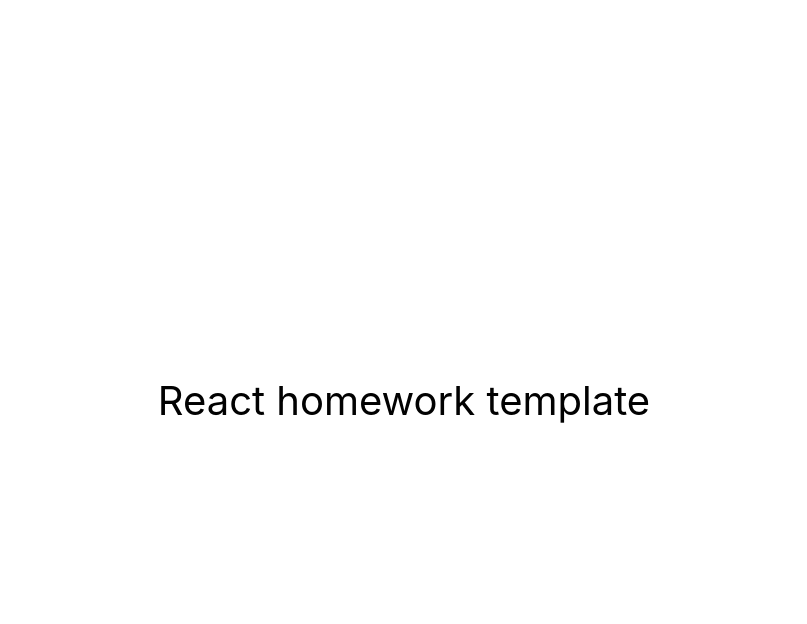
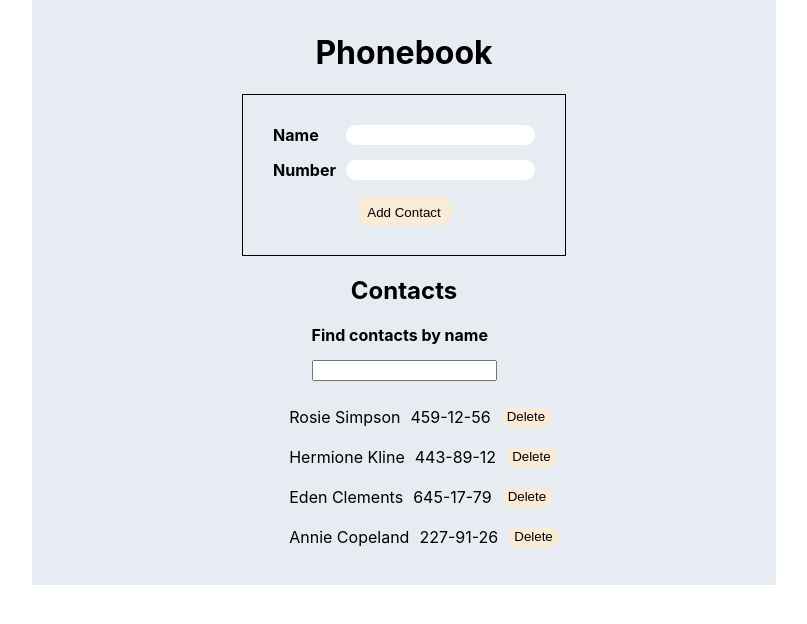
Before and after one commit to andreysulymka/goit-react-hw-06-phonebook, a React (Create React App) app: page / in a window 1280 px wide. Shown: the top 624 px of the page, without its empty margins (236-1043 px from the left). Built offline with nearby package versions, Linux system fonts and the light colour scheme.

Commit message:
add files and create repository

```diff
--- a/package.json
+++ b/package.json
@@ -2,7 +2,7 @@
   "name": "react-homework-template",
   "version": "0.1.0",
   "private": true,
-  "homepage": "https://goitacademy.github.io/react-homework-template/",
+  "homepage": "https://andreysulymka.github.io/goit-react-hw-06-phonebook/",
   "dependencies": {
     "@testing-library/jest-dom": "^5.16.3",
     "@testing-library/react": "^12.1.4",
--- a/src/components/App.jsx
+++ b/src/components/App.jsx
@@ -1,16 +1,71 @@
-export const App = () => {
-  return (
-    <div
-      style={{
-        height: '100vh',
-        display: 'flex',
-        justifyContent: 'center',
-        alignItems: 'center',
-        fontSize: 40,
-        color: '#010101'
-      }}
-    >
-      React homework template
-    </div>
+import { useState, useEffect } from "react";
+import List from "./List/List";
+import ContactEditor from "./ContactEditor/ContactEditor";
+import { nanoid } from 'nanoid';
+import { Filter } from "./Filter/Filter";
+import { Container } from "./App.styled";
+
+export default function App () {
+
+  const [contacts, setContacts] = useState(
+  () => { return JSON.parse(window.localStorage.getItem('contacts')) ?? [
+    { id: 'id-1', name: 'Rosie Simpson', number: '459-12-56' },
+    { id: 'id-2', name: 'Hermione Kline', number: '443-89-12' },
+    { id: 'id-3', name: 'Eden Clements', number: '645-17-79' },
+    { id: 'id-4', name: 'Annie Copeland', number: '227-91-26' },
+  ]});
+
+  const [filter, setFilter] = useState('');
+
+
+  useEffect(() => {
+    localStorage.setItem('contacts', JSON.stringify(contacts));
+  }, [contacts]);
+
+ const addContact = data => {
+  const newUser = {
+    id: nanoid(),
+    name: data.name,
+    number: data.number
+  };
+  const existingContact = contacts.find(
+    element => element.name.toLowerCase() === data.name.toLowerCase()
   );
+  if (existingContact) {
+    window.alert(`${data.name} is already in contacts`);
+    return;
+  }
+  setContacts(prevState => [newUser, ...prevState]);
 };
+
+  const deleteContact = (contactId) => {
+    setContacts(prevState => prevState.filter(contact => contact.id !== contactId))
+  };
+const changeFilter = (e) => {
+    const value = e.currentTarget.value;
+    if (value === undefined) {
+      setFilter('');
+    } else {
+      setFilter(value);
+    }
+  };
+
+  const getVisibleContacts = () => {
+    if (typeof filter !== "string") {
+      return contacts;
+    }
+    const normalizedContacts = filter.toLowerCase();
+    return contacts.filter(contact => contact.name.toLowerCase().includes(normalizedContacts))
+  }
+
+  const visibleContacts = getVisibleContacts();
+return (
+       <Container>
+         <h1>Phonebook</h1>
+         <ContactEditor addContact={addContact} />
+         <h2>Contacts</h2>
+         <Filter value={filter} onChange={changeFilter} />
+         <List contacts={visibleContacts} onDeleteContact={deleteContact} />
+         </Container>
+    )
+}
--- /dev/null
+++ b/src/components/App.styled.js
@@ -0,0 +1,10 @@
+import styled from "styled-components";
+
+export const Container = styled.div`
+ width: 720px;
+    margin: 0 auto;
+    background-color: rgb(231, 236, 242);
+    padding: 12px;
+    display: flex;
+    flex-direction: column;
+    align-items: center;`
--- /dev/null
+++ b/src/components/ContactEditor/ContactEditor.jsx
@@ -0,0 +1,66 @@
+import { useState } from "react";
+import PropTypes from 'prop-types';
+import {Form, NameLabel, NameInput, NumberLabel, NumberInput, Button} from './ContactEditor.styled'
+
+function ContactEditor({addContact}){
+    const [name, setName] = useState("");
+    const [number, setNumber] = useState("");
+
+
+    const handleChange = event => {
+    const {name, value} = event.target
+        switch (name) {
+            case "name":
+                setName(value);
+                break;
+
+            case "number":
+                setNumber(value);
+                break;
+
+            default: return;
+}
+    }
+const handleSubmit = e => {
+        e.preventDefault();
+        addContact({name: name, number: number});
+    setName();
+    setNumber();
+    }
+
+
+return (
+<Form onSubmit = {handleSubmit}>
+                <NameLabel >Name<NameInput
+  type="text"
+  name="name"
+  pattern="^[a-zA-Zа-яА-Я]+(([' -][a-zA-Zа-яА-Я ])?[a-zA-Zа-яА-Я]*)*$"
+  title="Name may contain only letters, apostrophe, dash and spaces. For example Adrian, Jacob Mercer, Charles de Batz de Castelmore d'Artagnan"
+    required
+    value={name} onChange={handleChange}
+/></NameLabel>
+                <NumberLabel >Number<NumberInput
+  type="tel"
+  name="number"
+  pattern="\+?\d{1,4}?[-.\s]?\(?\d{1,3}?\)?[-.\s]?\d{1,4}[-.\s]?\d{1,4}[-.\s]?\d{1,9}"
+  title="Phone number must be digits and can contain spaces, dashes, parentheses and can start with +"
+    required
+  value={number} onChange={handleChange}
+/></NumberLabel>
+                <Button type="submit">Add Contact</Button>
+            </Form>
+    )
+}
+
+
+
+
+
+
+
+
+export default ContactEditor;
+
+ContactEditor.propTypes = {
+onSubmit: PropTypes.func
+};
--- /dev/null
+++ b/src/components/ContactEditor/ContactEditor.styled.js
@@ -0,0 +1,40 @@
+import styled from "styled-components";
+
+export const Form = styled.form`
+border: 1px solid;
+padding: 30px`
+
+export const NameLabel = styled.label`
+display: flex;
+gap: 27px;
+margin-bottom: 15px;
+font-weight: bold`;
+
+export const NameInput = styled.input`
+border-radius: 12px;
+padding-left: 10px;
+border: 1px`;
+
+export const NumberLabel = styled.label`
+display: flex;
+gap: 10px;
+font-weight: bold;
+margin-bottom: 15px;`;
+
+export const NumberInput = styled.input`
+border-radius: 12px;
+padding-left: 10px;
+border: 1px`;
+
+export const Button = styled.button`
+margin: 0 auto;
+display: block;
+height: 30px;
+padding: 10px;
+background-color: antiquewhite;
+border: none;
+border-radius: 12px;
+:hover {
+    background-color: rgba(58, 166, 167, 0.8);
+    cursor: pointer;
+}`
--- /dev/null
+++ b/src/components/Filter/Filter.jsx
@@ -0,0 +1,18 @@
+import PropTypes from 'prop-types';
+import { Label, FilterInput } from './Flter.styled';
+
+export function Filter({value ='', onChange}){
+    return (
+        <form action="">
+            <Label htmlFor="">Find contacts by name
+                <FilterInput type="text" value={value} onChange={onChange} />
+            </Label>
+        </form>
+
+    )
+}
+
+Filter.propTypes = {
+    value: PropTypes.string,
+    onChange: PropTypes.func.isRequired
+};
--- /dev/null
+++ b/src/components/Filter/Flter.styled.js
@@ -0,0 +1,10 @@
+import styled from "styled-components";
+
+export const Label = styled.label`
+display: block;
+font-weight: bold;
+
+`
+export const FilterInput = styled.input`
+display: block;
+margin-top: 15px;`
--- /dev/null
+++ b/src/components/List/List.jsx
@@ -0,0 +1,19 @@
+import React from "react";
+import { Item, Button } from "./List.styled";
+import PropTypes from 'prop-types';
+
+const List = ({ contacts, onDeleteContact }) => <ul>{contacts.map(({ id, name, number }) => <Item key={id}><p>{name}</p><p>{number}</p>
+<Button onClick = {()=>onDeleteContact(id)}>Delete</Button></Item>)}</ul>
+
+export default List;
+
+List.propTypes = {
+    contacts: PropTypes.arrayOf(
+        PropTypes.shape({
+            id: PropTypes.string,
+            name: PropTypes.string,
+            number: PropTypes.string,
+    })
+    ),
+onDeleteContact: PropTypes.func,
+};
--- /dev/null
+++ b/src/components/List/List.styled.js
@@ -0,0 +1,18 @@
+import styled from "styled-components";
+
+export const Item = styled.li`
+display: flex;
+gap: 10px;
+align-items: center;
+line-height: 0.50;
+`
+
+export const Button = styled.button`
+height: 20px;
+background-color: antiquewhite;
+border: none;
+border-radius: 12px;
+:hover {
+    background-color: rgba(58, 166, 167, 0.8);
+    cursor: pointer;
+}`
--- a/src/index.js
+++ b/src/index.js
@@ -1,6 +1,6 @@
 import React from 'react';
 import ReactDOM from 'react-dom/client';
-import { App } from 'components/App';
+import App from 'components/App';
 import './index.css';
 
 ReactDOM.createRoot(document.getElementById('root')).render(
```
